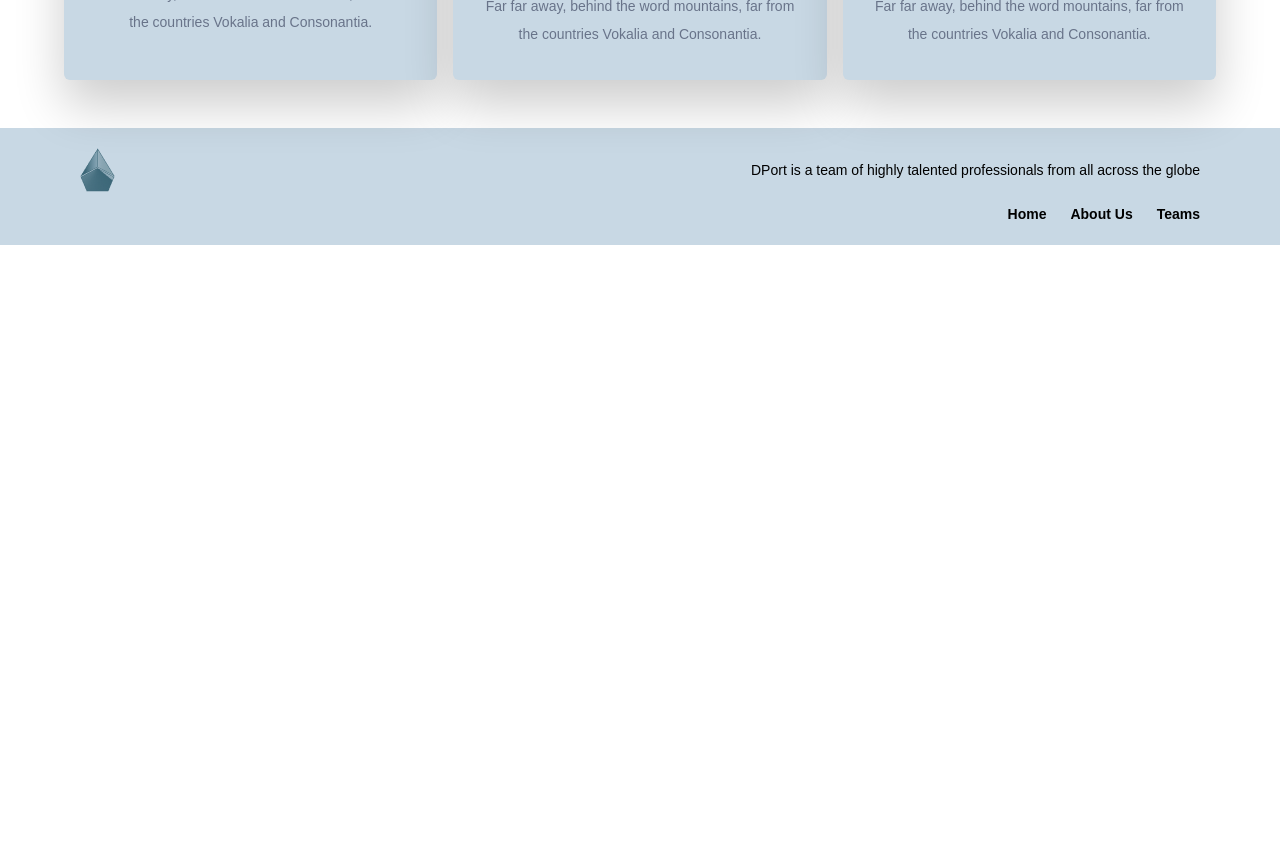
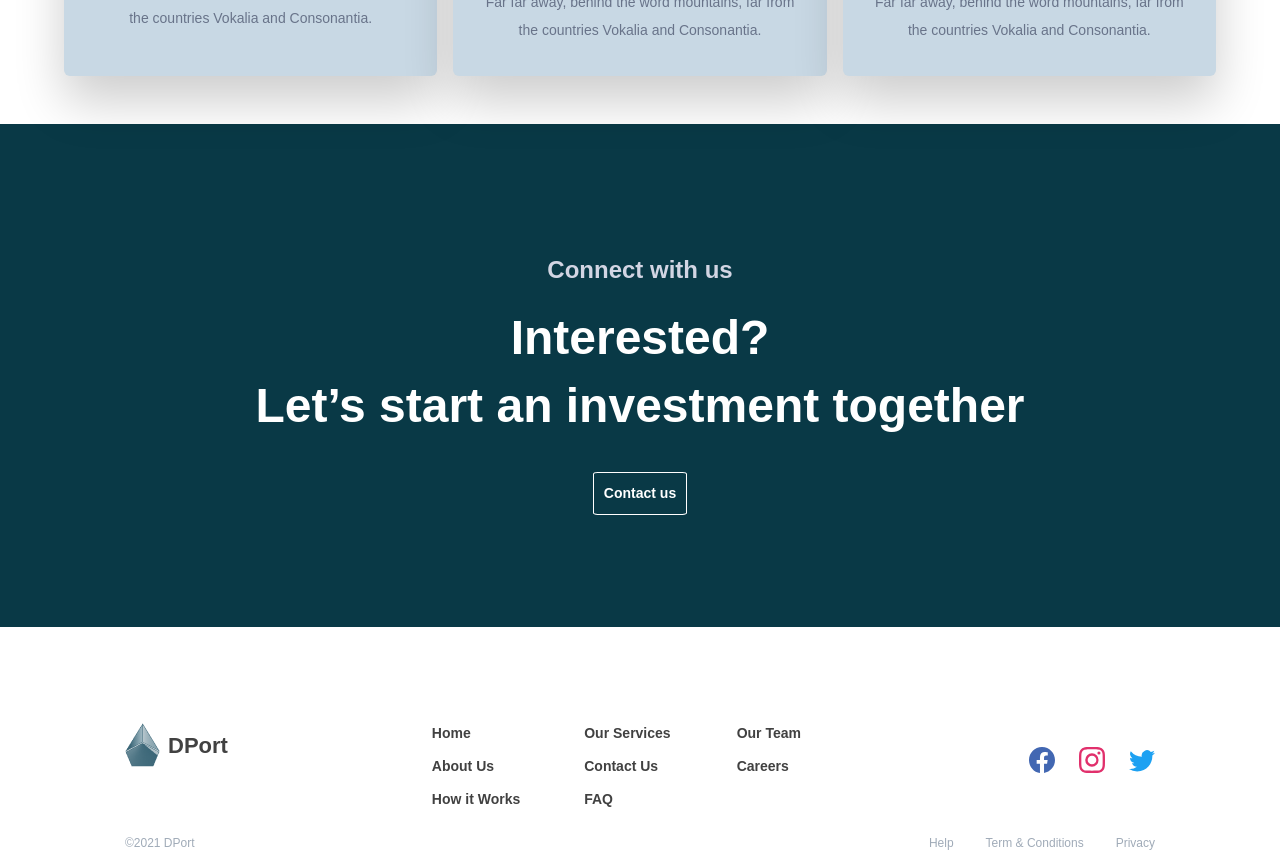
Before and after one commit to JavaidAhmadKhan/DPort-landing-page, a Next.js app: page / in a window 1280 px wide. Shown: the part 1940-2797 px from the top of the page. Before the commit the page ends 2185 px from the top, so only its background shows below. Built offline with nearby package versions, Linux system fonts and the light colour scheme.

Commit message:
added contactus section

```diff
--- a/app/globals.css
+++ b/app/globals.css
@@ -24,3 +24,36 @@ p {
 .boxShadow {
   box-shadow: 0px 25px 50px rgba(0, 0, 0, 0.2);
 }
+
+.footerlast {
+  color: #a0abb8;
+  font-size: 12px;
+  font-weight: 500;
+}
+.button-container {
+  display: flex;
+  align-items: center;
+  justify-content: center;
+  padding: 10px;
+  border: #21372a;
+  border: 2px;
+  border-radius: 5%;
+  background-color: #414141;
+  color: white;
+}
+
+.button-container {
+  display: flex;
+  align-items: center;
+  justify-content: center;
+  padding: 10px;
+  border: #21372a;
+  border: 2px;
+  border-radius: 5%;
+  background-color: #414141;
+  color: white;
+}
+.contactus {
+  background-color: #093946;
+  border: 1px solid #fff;
+}
--- a/app/page.js
+++ b/app/page.js
@@ -1,4 +1,5 @@
 import Banner from "../components/Banner";
+import ContatBanner from "../components/ContatBanner";
 import Footer from "../components/Footer";
 import Invest from "../components/Invest";
 import Navbar from "../components/Navbar";
@@ -11,6 +12,7 @@ export default function Home() {
       <Banner />
       <Invest />
       <Returns />
+      <ContatBanner />
       <Footer />
     </div>
   );
--- a/components/Button.js
+++ b/components/Button.js
@@ -1,9 +1,17 @@
 import React from "react";
 
+const BUTTON_TYPE_CLASSES = {
+  contact: "contactus",
+  inverted: "inverted",
+};
 const Button = (props) => {
   return (
     <div className="flex items-center justify-center">
-      <button className="flex  items-center  justify-center p-[10px] border-[#21372A] border-2 rounded bg-[#414141] text-white">
+      <button
+        className={` font-semibold text-[14px] button-container ${
+          BUTTON_TYPE_CLASSES[props.buttonType]
+        }`}
+      >
         {props.title}
       </button>
     </div>
--- /dev/null
+++ b/components/ContatBanner.js
@@ -0,0 +1,20 @@
+import React from "react";
+import Button from "./Button";
+
+const ContatBanner = (buttonType) => {
+  return (
+    <div className="bg-[#093946] py-28">
+      <h2 className="text-center text-[#D2D5E3] text-[24px] font-semibold leading-[68px] font-Poppins">
+        Connect with us
+      </h2>
+      <h2 className="text-center text-[#FFF] text-[48px] font-bold leading-[68px]">
+        Interested? <br /> Let’s start an investment together
+      </h2>
+      <div className="mt-8">
+        <Button title="Contact us" buttonType="contact" />
+      </div>
+    </div>
+  );
+};
+
+export default ContatBanner;
--- a/components/Footer.js
+++ b/components/Footer.js
@@ -1,29 +1,55 @@
 import Image from "next/image";
 import Link from "next/link";
 import React from "react";
+
+import { BsFacebook, BsInstagram, BsTwitter } from "react-icons/bs";
+
 import Logo from "../public/Logo.png";
 
 const Footer = () => {
   return (
-    <div className="bg-[rgb(200,216,228)] py-5 px-6 md:px-12 lg:px-20">
-      <div className="flex gap-4 items-center justify-between">
-        <div>
+    <div className="bg-white">
+      <div className="flex flex-col lg:flex-row items-start justify-between px-6 lg:px-[125px] mt-24">
+        <div className="flex items-center gap-2 mb-[24px]">
           <Link href="/">
             <Image src={Logo} alt="Dport" className="cursor-pointer" />
           </Link>
+          <p className="text-[22px] text-[#414141] font-bold">DPort</p>
         </div>
         <div>
-          <p className="text-[12px] md:text-[14px] lg:text-[14px]">
-            DPort is a team of highly talented professionals from all across the
-            globe
-          </p>
+          <ul className="grid grid-cols-2 md:grid-cols-2 lg:grid-cols-3 gap-x-16 gap-y-3 text-[#414141] font-Poppins text-[14px] font-semibold leading-['normal']">
+            <li>Home</li>
+            <li>Our Services</li>
+            <li>Our Team</li>
+            <li>About Us</li>
+            <li>Contact Us</li>
+            <li>Careers</li>
+            <li>How it Works</li>
+            <li>FAQ</li>
+          </ul>
+        </div>
+        <div>
+          <ul className="flex flex-1 items-center justify-between gap-6 mt-[24px]">
+            <li>
+              <BsFacebook size={26} color="#4267B2" />
+            </li>
+            <li>
+              <BsInstagram size={26} color="#E1306C" />
+            </li>
+            <li>
+              <BsTwitter size={26} color="#1DA1F2" />
+            </li>
+          </ul>
         </div>
       </div>
-      <ul className="flex items-center justify-center gap-4 md:justify-center lg:justify-end  md:gap-4 lg:gap-6 font-semibold text-[14px] leading-[10px] md:leading-[18px] lg:leading-[21px] mt-3">
-        <li>Home</li>
-        <li>About Us</li>
-        <li>Teams</li>
-      </ul>
+      <div className="flex items-center justify-between px-6 lg:px-[125px] mb-[24px] mt-[24px] ">
+        <p className="footerlast">©2021 DPort</p>
+        <ul className="flex items-center justify-center  gap-8 footerlast">
+          <li>Help</li>
+          <li>Term & Conditions</li>
+          <li>Privacy</li>
+        </ul>
+      </div>
     </div>
   );
 };
--- a/package.json
+++ b/package.json
@@ -21,6 +21,7 @@
     "postcss": "8.4.24",
     "react": "18.2.0",
     "react-dom": "18.2.0",
+    "react-icons": "^4.10.1",
     "tailwindcss": "3.3.2",
     "typescript": "5.1.3"
   }
```
Also changed, not shown: 1 other file (tests, documents, lock files or other folders).
